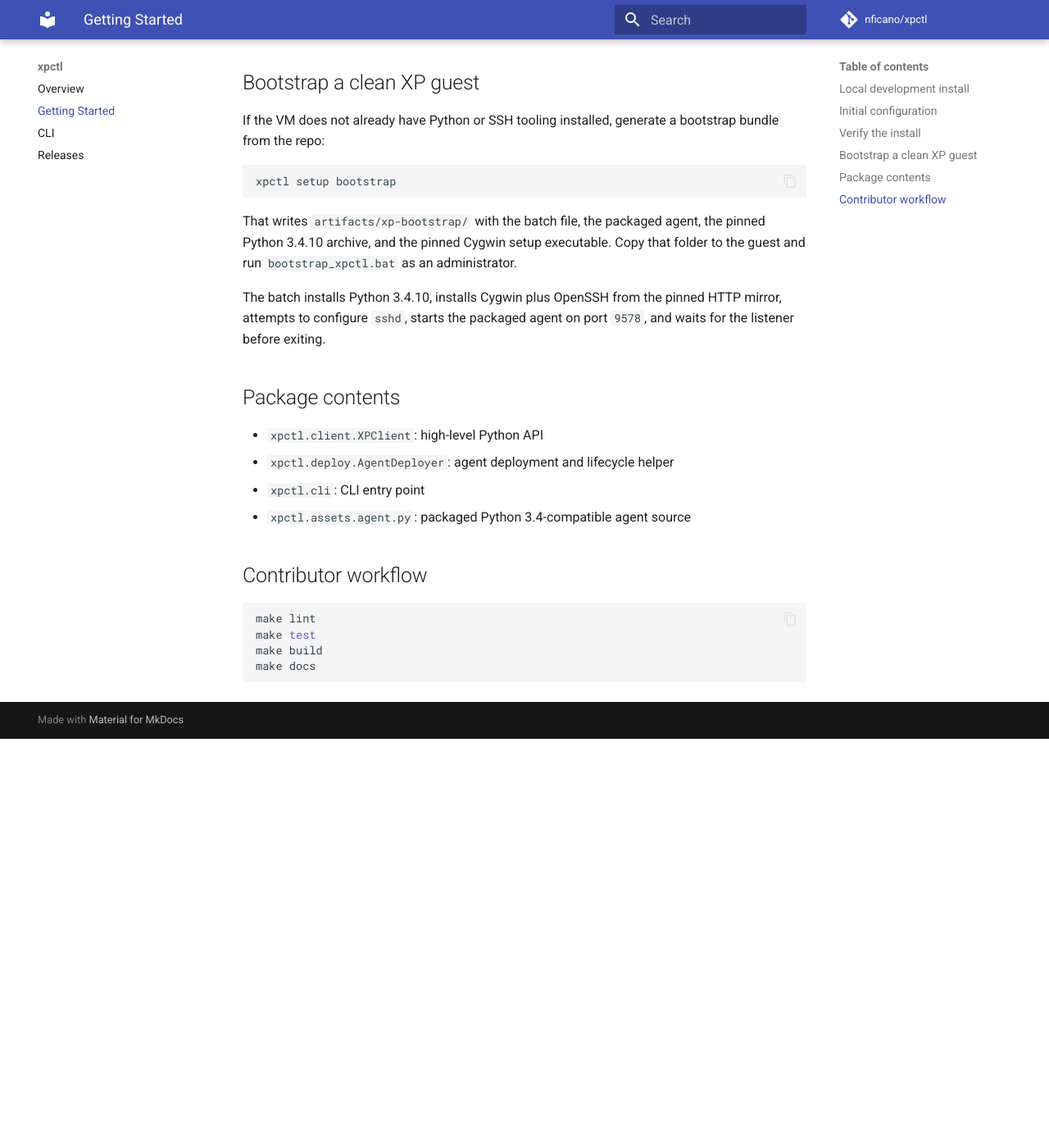
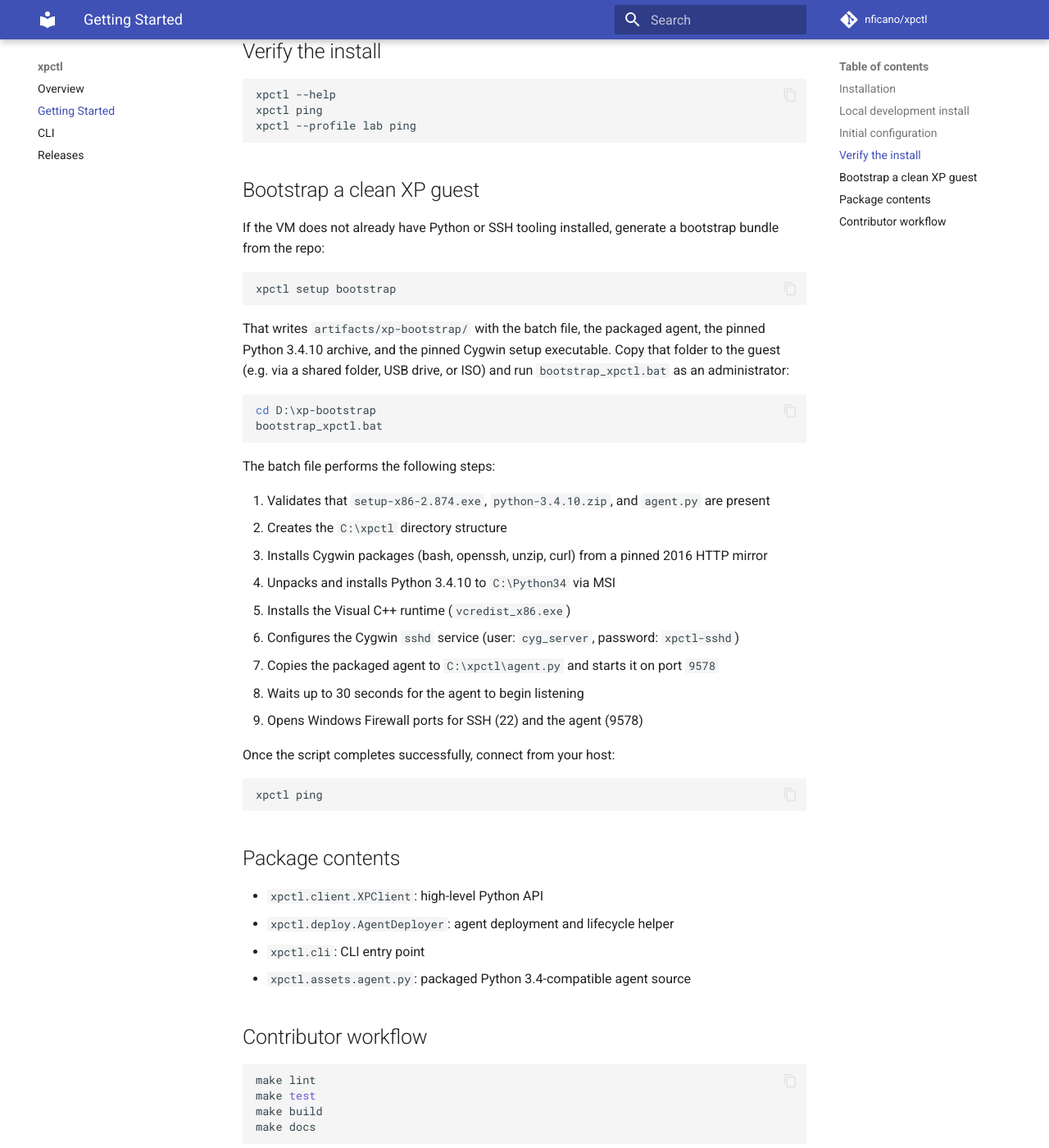
Before and after one commit to nficano/xpctl, an MkDocs documentation site: the page built from docs/getting-started.md, in a window 1280 px wide and 1400 px high, scrolled down 1233 px. Shown: the whole window at 82% size. Built offline with MkDocs 1.6.1 and Material for MkDocs 9.7.7, drawn with Linux system fonts in a browser that asks for light colours; comment, search, counter and statistics services are not loaded; before the commit the page ends 2134 px from its top, so only the background shows below that; some of the changed text lies outside the part shown.

Commit message:
Enhance documentation with installation instructions and batch file details
- Added installation instructions for `xpctl` in README.md, getting-started.md, and index.md.
- Expanded the description of the `bootstrap_xpctl.bat` file, detailing its steps and requirements for successful execution.
- Improved clarity on how to connect to the agent after setup.

````diff
--- a/docs/getting-started.md
+++ b/docs/getting-started.md
@@ -1,4 +1,10 @@
 # Getting Started
+
+## Installation
+
+```bash
+pip install xpctl
+```
 
 ## Local development install
 
@@ -65,11 +71,31 @@ xpctl setup bootstrap
 
 That writes `artifacts/xp-bootstrap/` with the batch file, the packaged agent,
 the pinned Python 3.4.10 archive, and the pinned Cygwin setup executable. Copy
-that folder to the guest and run `bootstrap_xpctl.bat` as an administrator.
+that folder to the guest (e.g. via a shared folder, USB drive, or ISO) and run
+`bootstrap_xpctl.bat` as an administrator:
 
-The batch installs Python 3.4.10, installs Cygwin plus OpenSSH from the pinned
-HTTP mirror, attempts to configure `sshd`, starts the packaged agent on port
-`9578`, and waits for the listener before exiting.
+```bat
+cd D:\xp-bootstrap
+bootstrap_xpctl.bat
+```
+
+The batch file performs the following steps:
+
+1. Validates that `setup-x86-2.874.exe`, `python-3.4.10.zip`, and `agent.py` are present
+2. Creates the `C:\xpctl` directory structure
+3. Installs Cygwin packages (bash, openssh, unzip, curl) from a pinned 2016 HTTP mirror
+4. Unpacks and installs Python 3.4.10 to `C:\Python34` via MSI
+5. Installs the Visual C++ runtime (`vcredist_x86.exe`)
+6. Configures the Cygwin `sshd` service (user: `cyg_server`, password: `xpctl-sshd`)
+7. Copies the packaged agent to `C:\xpctl\agent.py` and starts it on port `9578`
+8. Waits up to 30 seconds for the agent to begin listening
+9. Opens Windows Firewall ports for SSH (22) and the agent (9578)
+
+Once the script completes successfully, connect from your host:
+
+```bash
+xpctl ping
+```
 
 ## Package contents
 
````
Also changed, not shown: README.md (+31 -5 lines), docs/index.md (+6 -0 lines).
